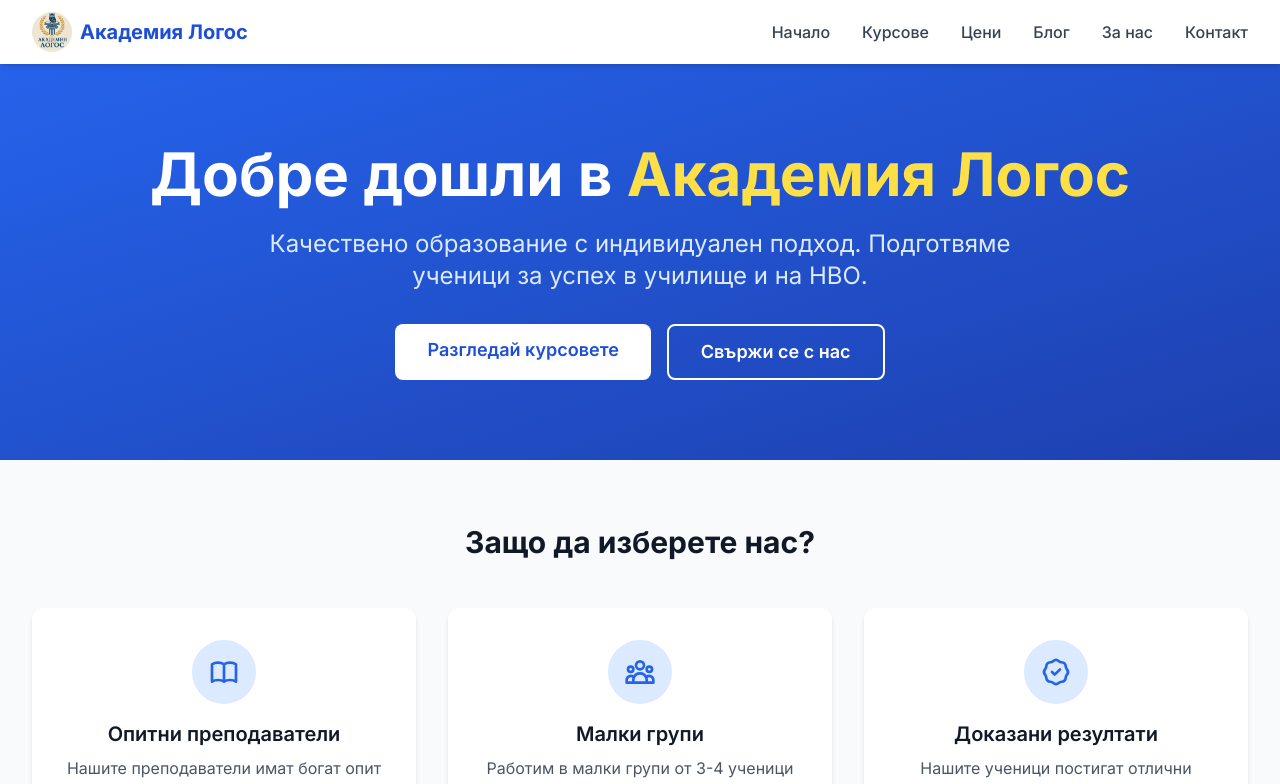
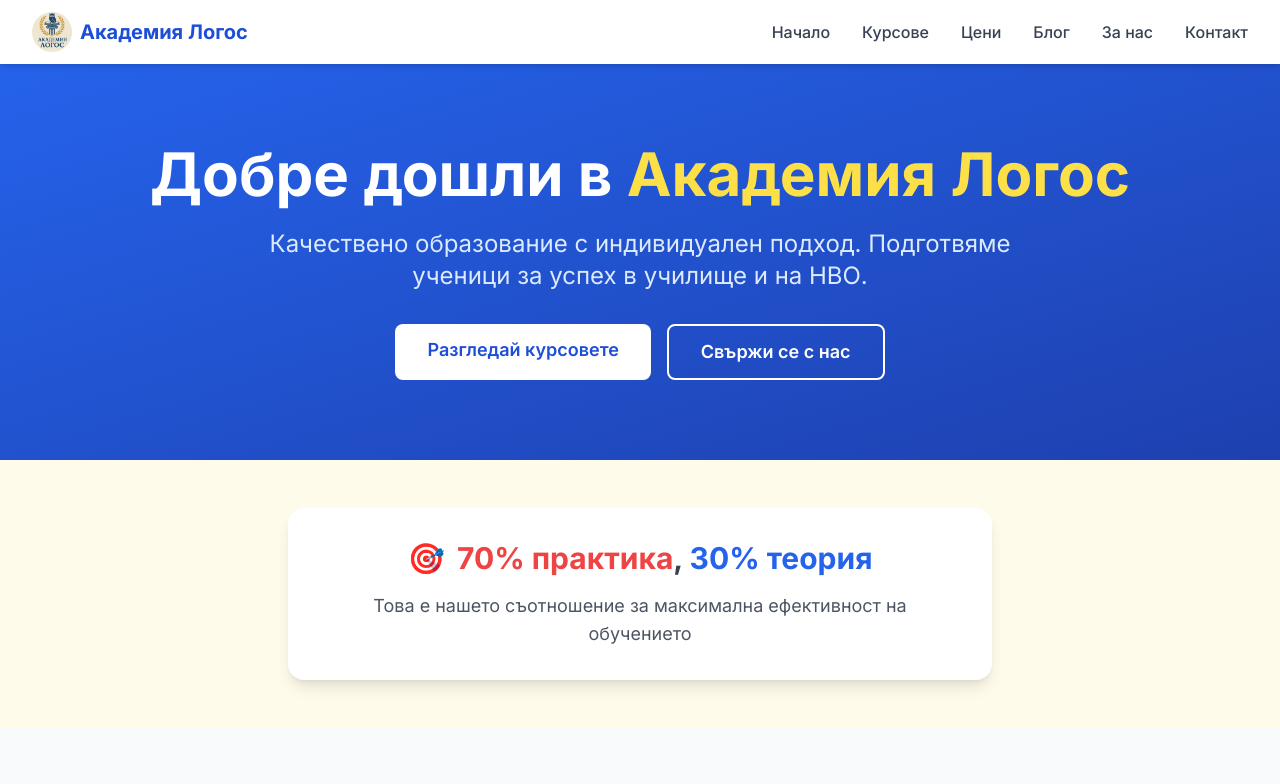
Before and after one commit to PetrovKunev/Logos, a Next.js app: page / in a window 1280 px wide. Shown: the top 784 px of the page. Built offline with nearby package versions, Linux system fonts and the light colour scheme.

Commit message:
favicon+slogan

```diff
--- a/app/layout.tsx
+++ b/app/layout.tsx
@@ -10,6 +10,10 @@ export const metadata: Metadata = {
   title: 'Академия Логос - Курсове по математика, БЕЛ и програмиране',
   description: 'Академия Логос предлага качествени курсове по математика, български език и литература и програмиране за ученици от 5 до 7 клас. Подготовка за НВО.',
   keywords: 'курсове, математика, БЕЛ, програмиране, НВО, подготовка, Академия Логос',
+  icons: {
+    icon: '/images/logo.png',
+    apple: '/images/logo.png',
+  },
 }
 
 export default function RootLayout({
--- a/app/page.tsx
+++ b/app/page.tsx
@@ -31,6 +31,25 @@ export default function Home() {
                 Свържи се с нас
               </Link>
             </div>
+          </div>
+        </div>
+      </section>
+
+      {/* Practice vs Theory Highlight */}
+      <section className="py-12 bg-amber-50">
+        <div className="max-w-3xl mx-auto px-4 sm:px-6 lg:px-8">
+          <div className="bg-white rounded-2xl shadow-lg p-8 text-center">
+            <div className="flex items-center justify-center gap-3 mb-4">
+              <span className="text-3xl">🎯</span>
+              <h2 className="text-2xl md:text-3xl font-bold">
+                <span className="text-red-500">70% практика</span>
+                <span className="text-gray-700">, </span>
+                <span className="text-primary-600">30% теория</span>
+              </h2>
+            </div>
+            <p className="text-gray-600 text-lg">
+              Това е нашето съотношение за максимална ефективност на обучението
+            </p>
           </div>
         </div>
       </section>
```
